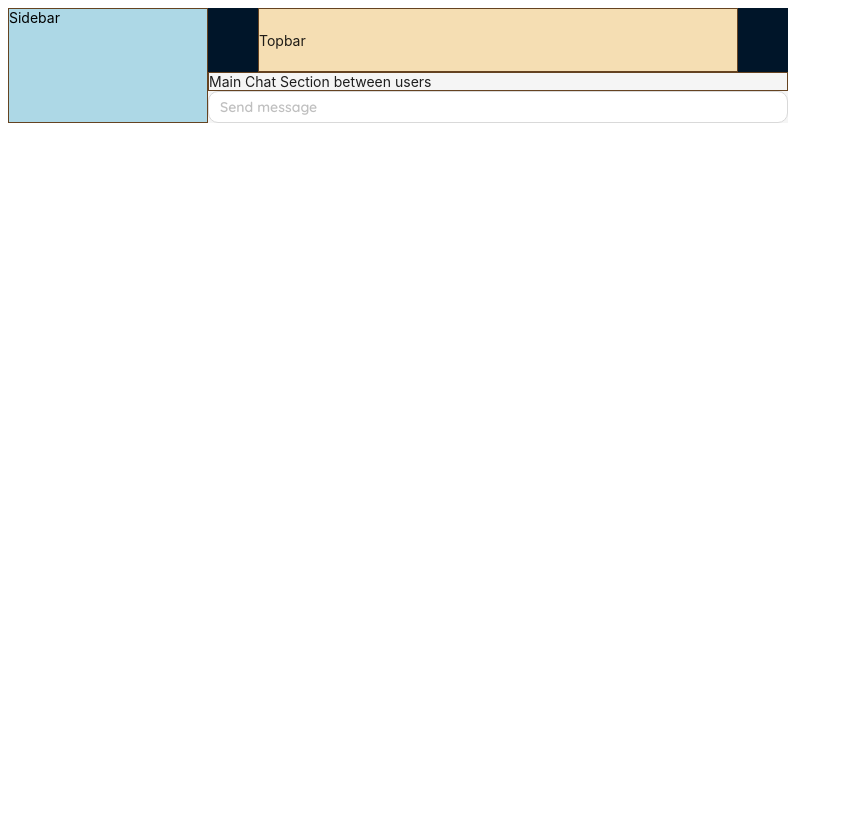
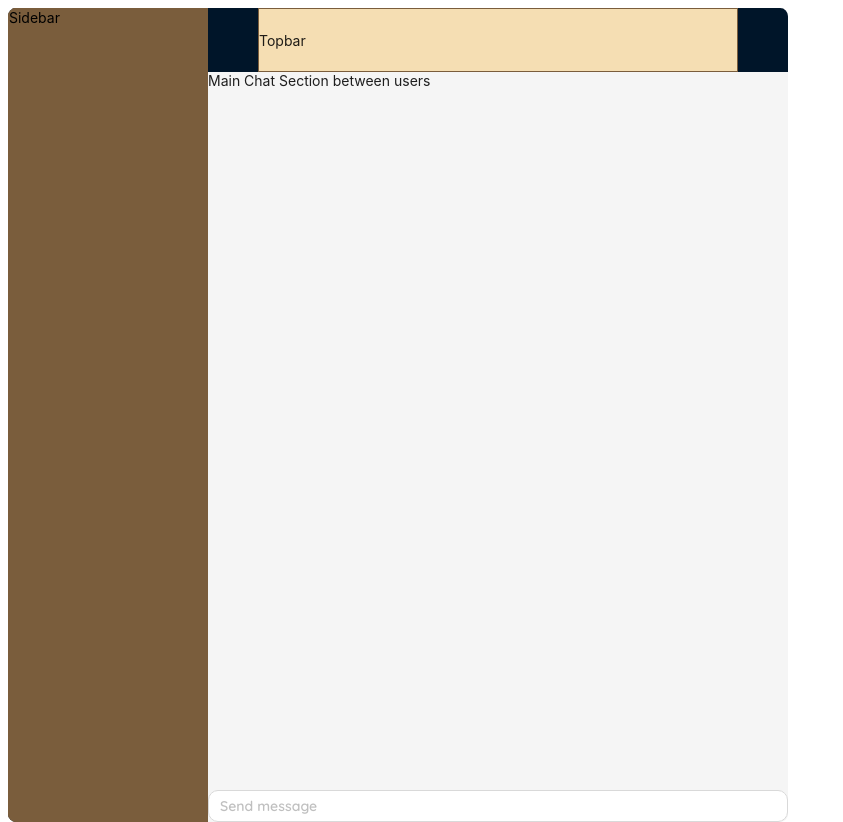
Before and after one commit to EvanZig/messengerApp, a React (Create React App) app in the folder client/: page / in a window 1280 px wide. Shown: the whole page, without its empty margins (0-843 px from the left). Before the commit the page ends 800 px from the top, so only its background shows below. Built offline with nearby package versions, Linux system fonts and the light colour scheme.

Commit message:
implemented the chat container

```diff
--- a/client/src/components/ChatLayout.tsx
+++ b/client/src/components/ChatLayout.tsx
@@ -8,8 +8,7 @@ const { Header, Footer, Sider, Content } = Layout
 
 export default function ChatLayout() {
     return (
-        <div className="chatLayout">
-            <Layout>
+        <Layout className="chatLayout">
             <Sider className="sideBarContainer">
                 <Sidebar />
             </Sider>
@@ -23,6 +22,5 @@ export default function ChatLayout() {
                 </Content>
             </Layout>
         </Layout>
-        </div>
     )
 }
--- a/client/src/components/ChatUi/ChatSection.tsx
+++ b/client/src/components/ChatUi/ChatSection.tsx
@@ -3,8 +3,8 @@ import ChatInput from './ChatInput'
 
 export default function ChatSection() {
     return (
-        <div>
-            <div className="chatSection">Main Chat Section between users</div>
+        <div className="chatSection">
+            <div className="chatContent">Main Chat Section between users</div>
             <ChatInput />
         </div>
     )
--- a/client/src/styles/componentStyling/ChatLayoutStyle.scss
+++ b/client/src/styles/componentStyling/ChatLayoutStyle.scss
@@ -1,8 +1,9 @@
-$brown: #654321;
+$brown: #7a5d3c;
 
 // Chat Input Styling
 .chatInputBox {
-    max-width: 600px !important;
+    max-width: auto !important;
+    min-width: 300px;
     font-family: 'Quicksand', sans-serif;
     border-radius: 10px;
     outline: none;
@@ -32,13 +33,14 @@ $brown: #654321;
 
 // entire Chat Layout Styling
 .chatLayout {
-    display: flex;
+    border-radius: 1%;
+    overflow: hidden;
 }
 
 // sidebar
 .chatSidebar {
     border: 1px solid $brown;
-    background-color: lightblue;
+    background-color: $brown;
     width: 100%;
     height: 100%;
 }
@@ -52,8 +54,19 @@ $brown: #654321;
 }
 
 // Chat Section with between users
+
+.chatSectionContainer {
+    min-height: 750px;
+    display: flex;
+}
+
 .chatSection {
-    border: 1px solid $brown;
+    display: flex;
+    flex-direction: column;
+    height: 100%;
     width: 100%;
-    height: 100%;
 }
+
+.chatContent {
+    flex-grow: 1;
+}
```
Lines whose indentation alone changed are shown as unchanged.
